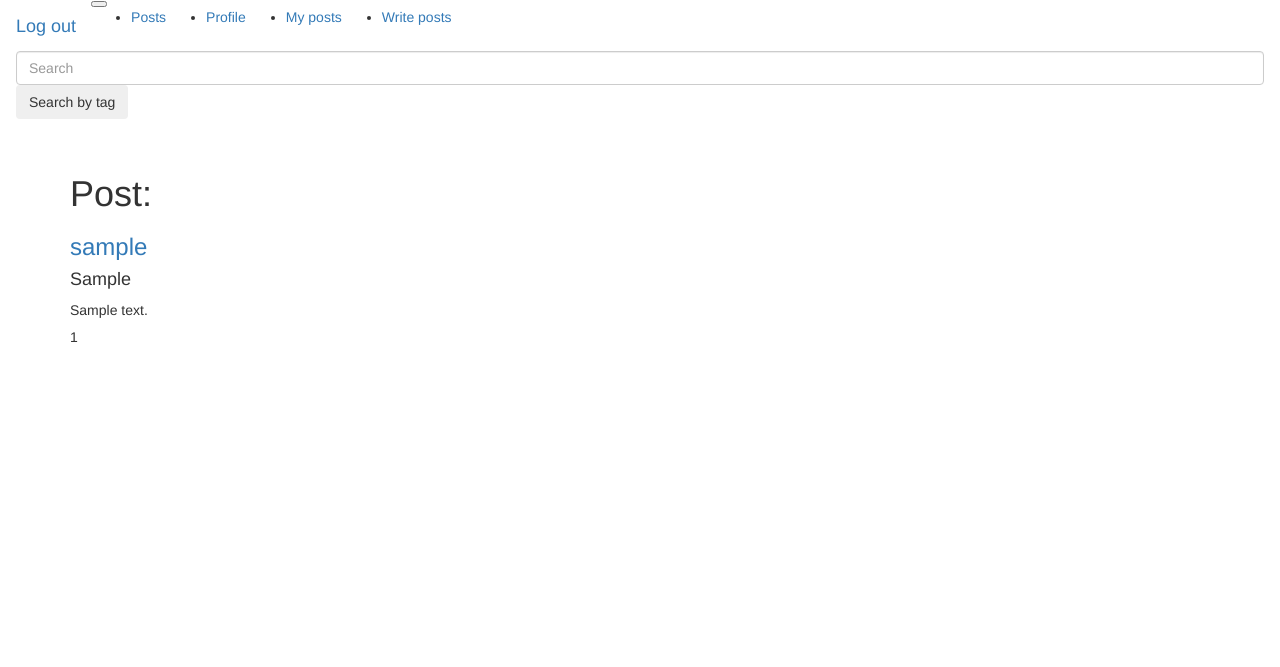
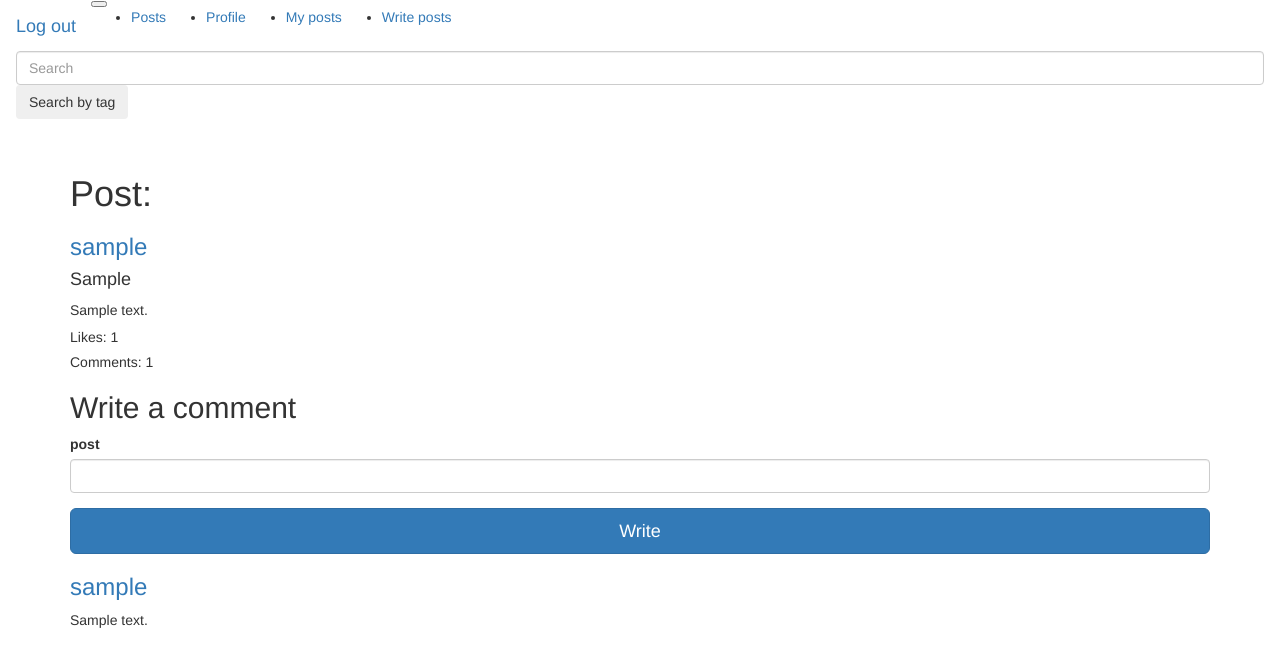
Before and after one commit to KatrinSD/Lyceum_IVR, a Flask app: page /post/1 in a window 1280 px wide. Shown: the top 667 px of the page. Run offline with Flask 2, Linux system fonts and the light colour scheme; a user stored in the database is signed in; tables that the repository leaves empty hold one stand-in row (values such as "Sample post"); some libraries are stand-ins or nearby versions.

Commit message:
add comments to posts

```diff
--- a/app/templates/post.html
+++ b/app/templates/post.html
@@ -18,7 +18,19 @@ Post
 	<h4> {{ post.header }} </h4>
 	<p> {{ post.body }} </p>
 	<p> {{ tags }} </p>
-	<h5> {{ post.number_of_likes }} </h5>
+	<h5> Likes: {{ post.number_of_likes }} </h5>
+	<h5> Comments: {{ post.number_of_comments }} </h5>
+	<form class="form-signin" method = "POST" action = {{ url_for("post", post_id=post.id) }}>
+        <h2 class="form-signin-heading">Write a comment</h2>
+        {{ form.hidden_tag() }}
+        {{ wtf.form_field(form.body) }}
+        <button class="btn btn-lg btn-primary btn-block" type="submit">Write</button>
+     </form>
+	{% for comment in post_comments %}
+		<a class="nav-link" href={{ url_for("profile", user_id=comment.user_id) }}><h3>{{ comment.username }}</h3></a>
+		<p> {{ comment.body }} </p>
+	{% endfor %}
+
 
 
 </div> <!-- /container -->
--- a/app/views.py
+++ b/app/views.py
@@ -34,11 +34,20 @@ class Post(db.Model):
 	username = db.Column(db.String(30))
 	user_id = db.Column(db.Integer, db.ForeignKey("user.id"))
 	number_of_likes = db.Column(db.Integer, default=0)
+	number_of_comments = db.Column(db.Integer, default=0)
 
 class Like(db.Model):
 	id = db.Column(db.Integer, primary_key=True)
 	user_id = db.Column(db.Integer, db.ForeignKey("user.id"))
 	post_id = db.Column(db.Integer, db.ForeignKey("post.id"))
+
+class Comment(db.Model):
+	id = db.Column(db.Integer, primary_key=True)
+	username = db.Column(db.String(30))
+	user_id = db.Column(db.Integer, db.ForeignKey("user.id"))
+	post_id = db.Column(db.Integer, db.ForeignKey("post.id"))
+	body = db.Column(db.String(100))
+
 
 class LoginForm(FlaskForm):
 	username = StringField("username", validators=[InputRequired(), Length(min=4, max=15)])
@@ -61,11 +70,14 @@ class FindPostForm(FlaskForm):
 """class ChangeUsername(FlaskForm):
 	new_username = StringField("username", validators=[InputRequired(), Length(min=4, max=15)])"""
 
-class ChangePassword(FlaskForm):
+class ChangePasswordForm(FlaskForm):
 
 	old_password = PasswordField("password", validators=[InputRequired(), Length(min=8, max=80)])
 	new_password = PasswordField("password", validators=[InputRequired(), Length(min=8, max=80)])
 	confirm_password = PasswordField("password", validators=[InputRequired(), Length(min=8, max=80)])
+
+class CommentForm(FlaskForm):
+	body = StringField("post", validators=[InputRequired(), Length(min=1, max=1000)])
 
 
 
@@ -126,7 +138,7 @@ def dashboard():
 @login_required
 def profile(user_id=None):
 
-	form = ChangePassword()
+	form = ChangePasswordForm()
 
 	if user_id is None:
 		user_id = current_user.id
@@ -187,7 +199,8 @@ def writepost():
 		db.session.add(post)
 		db.session.commit()
 		tags = form.tags.data.split()
-		tags_driver.set_tags(tags, post.id)
+		if tags:
+			tags_driver.set_tags(tags, post.id)
 
 		return redirect(url_for("posts"))
 
@@ -226,13 +239,26 @@ def like(post_id):
 
 	return redirect(url_for("posts"))
 
-@app.route("/post/<int:post_id>")
+@app.route("/post/<int:post_id>", methods=["GET", "POST"])
 @login_required
 def post(post_id):
+	form = CommentForm()
+
 	post = Post.query.filter_by(id=post_id).first()
 	tags = ", ".join(sorted(tags_driver.get_tags(post_id)))
+	post_comments = Comment.query.filter_by(post_id=post_id)
 
-	return render_template("post.html", post=post, tags=tags)
+	if form.validate_on_submit():
+		comment = Comment(
+			username=current_user.username, user_id=current_user.id,
+			post_id=post_id, body = form.body.data
+		)
+		post.number_of_comments += 1
+		db.session.add(comment)
+		db.session.add(post)
+		db.session.commit()
+
+	return render_template("post.html", post=post, tags=tags, post_comments=post_comments, form=form)
 
 
 @app.route("/findposts", methods=["GET", "POST"])
```
